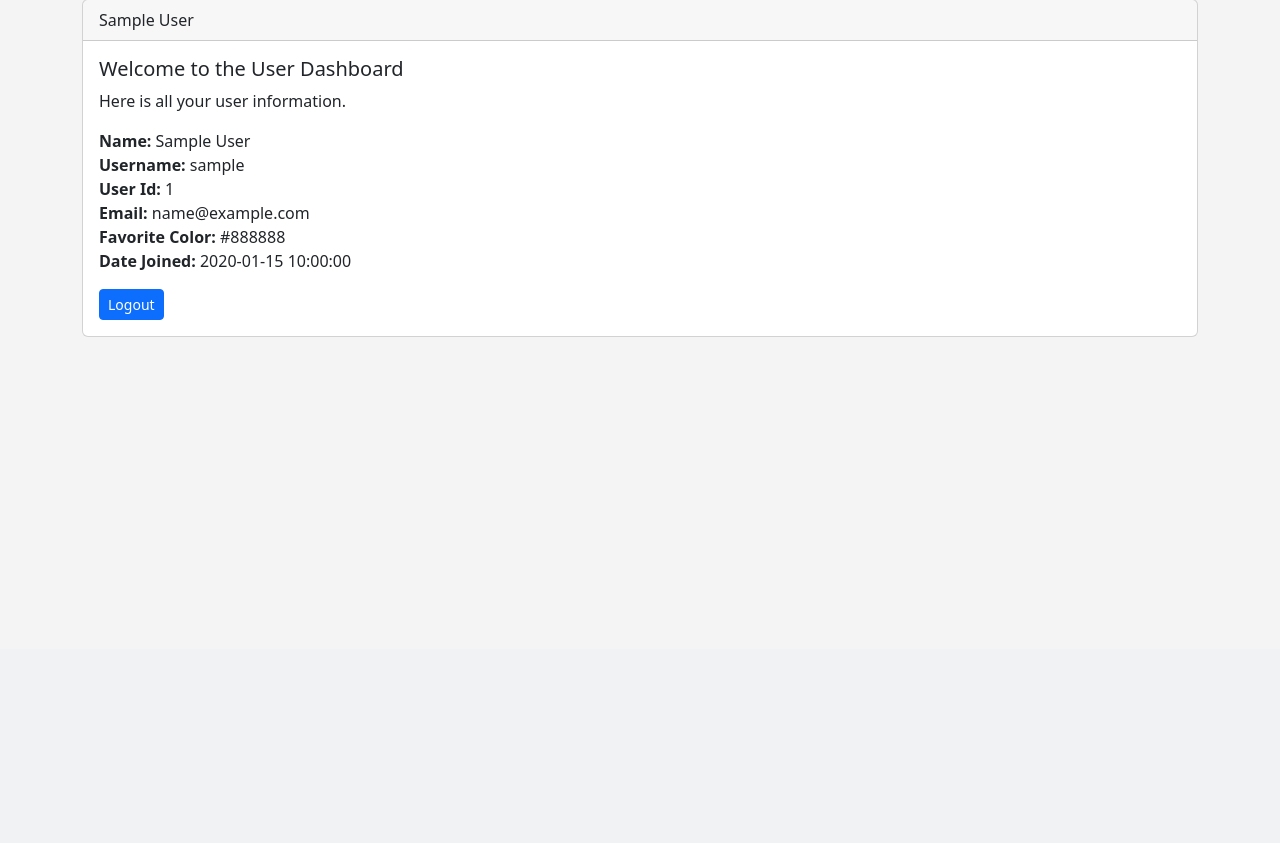
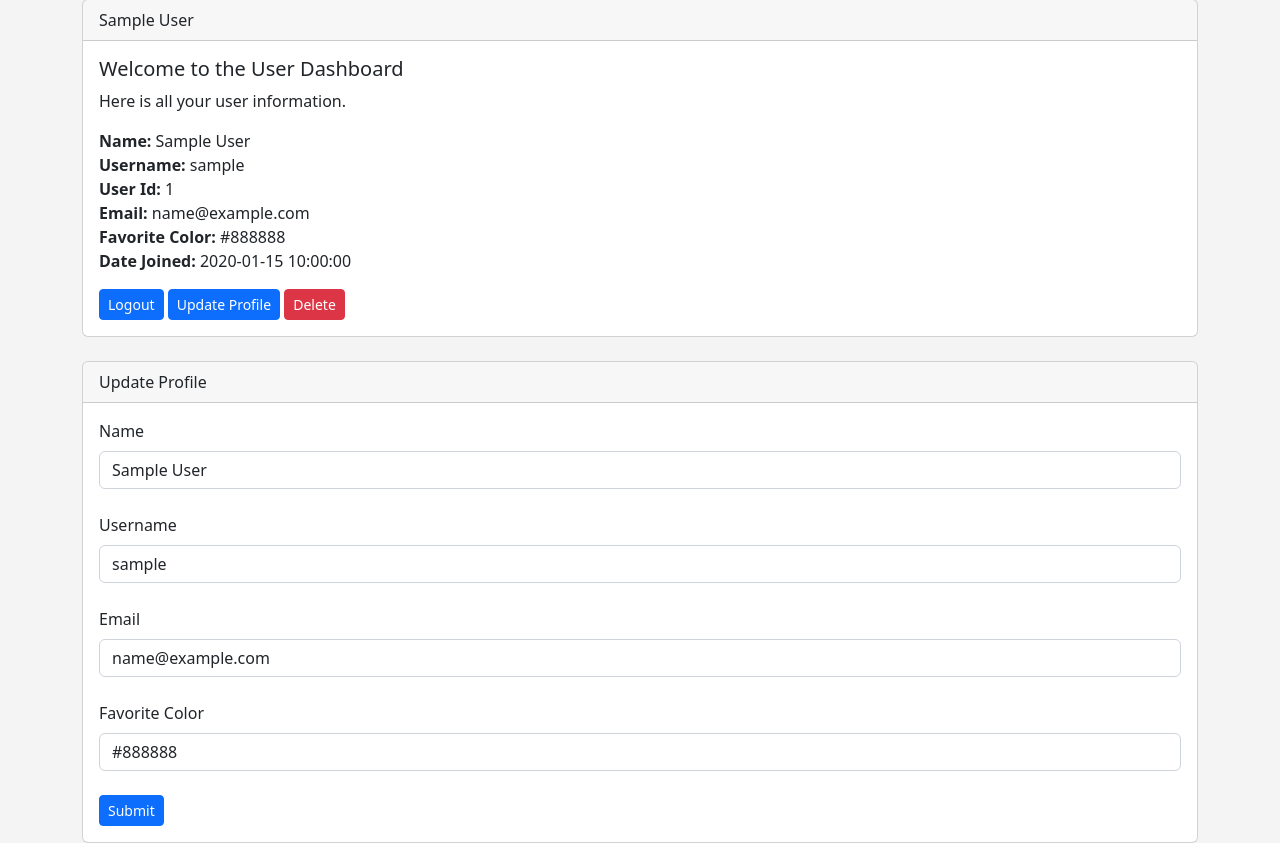
Before and after one commit to KQuiggins/flask_app, a Flask app: page /dashboard in a window 1280 px wide. Shown: the part 151-994 px from the top of the page. Before the commit the page ends 488 px from the top, so only its background shows below. Run offline with Flask 2, Linux system fonts and the light colour scheme; a user stored in the database is signed in; tables that the repository leaves empty hold one stand-in row (values such as "Sample post").

Commit message:
added update user profile form to dashboard

```diff
--- a/app.py
+++ b/app.py
@@ -154,6 +154,24 @@ def login():
 @app.route('/dashboard', methods=['GET', 'POST'])
 @login_required
 def dashboard():
+    form = UserForm()
+    id = current_user.id
+    name_to_update = User.query.get_or_404(id)
+    if request.method == 'POST':
+        name_to_update.name = request.form['name']
+        name_to_update.email = request.form['email']
+        name_to_update.favorite_color = request.form['favorite_color']
+        name_to_update.username = request.form['username']
+        try:
+            db.session.commit()
+            flash('User Updated Successfully')
+            return render_template('dashboard.html', form=form, name_to_update=name_to_update, id=id)
+        except:
+            flash('There was an issue updating the user')
+            return render_template('dashboard.html', form=form, name_to_update=name_to_update, id=id)
+    else:
+        return render_template('dashboard.html', form=form, name_to_update=name_to_update, id=id)
+
     return render_template('dashboard.html')
 
 
@@ -182,6 +200,7 @@ def posts(id):
 
 
 @app.route('/posts/edit/<int:id>', methods=['GET', 'POST'])
+@login_required
 def edit_post(id):
     post = Post.query.get_or_404(id)
     form = PostForm()
@@ -210,6 +229,7 @@ def post():
 
 
 @ app.route('/add-post', methods=['GET', 'POST'])
+@login_required
 def add_post():
     form = PostForm()
     if form.validate_on_submit():
@@ -265,13 +285,14 @@ def update_user(id):
         name_to_update.name = request.form['name']
         name_to_update.email = request.form['email']
         name_to_update.favorite_color = request.form['favorite_color']
+        name_to_update.username = request.form['username']
         try:
             db.session.commit()
             flash('User Updated Successfully')
-            return render_template('update.html', form=form, name_to_update=name_to_update)
+            return render_template('update.html', form=form, name_to_update=name_to_update, id=id)
         except:
             flash('There was an issue updating the user')
-            return render_template('update.html', form=form, name_to_update=name_to_update)
+            return render_template('update.html', form=form, name_to_update=name_to_update, id=id)
     else:
         return render_template('update.html', form=form, name_to_update=name_to_update, id=id)
 
--- a/templates/dashboard.html
+++ b/templates/dashboard.html
@@ -32,7 +32,47 @@
                 <strong>Date Joined:</strong>&nbsp;{{current_user.date_added}}<br>
               </p>
               <a href="{{url_for('logout')}}" class="btn btn-primary btn-sm">Logout</a>
+
+              <a href="{{url_for('update_user', id=current_user.id)}}" class="btn btn-primary btn-sm">Update Profile</a>
+
+              <a href="{{url_for('delete', id=current_user.id)}}" class="btn btn-danger btn-sm">Delete</a>
             </div>
+          </div>
+
+          <br>
+
+          <div class="card">
+            <div class="card-header">
+              Update Profile
+            </div>
+
+          <div class="card-body">
+            <form action="/dashboard" method='POST'>
+              {{form.hidden_tag()}}
+
+              {{form.name.label(class="form-label")}}
+
+              {{form.name(class="form-control", value=name_to_update.name)}}
+              <br>
+              {{form.username.label(class="form-label")}}
+
+              {{form.username(class="form-control", value=name_to_update.username)}}
+              <br>
+              {{form.email.label(class="form-label")}}
+
+              {{form.email(class="form-control", value=name_to_update.email)}}
+              <br>
+              {{form.favorite_color.label(class="form-label")}}
+
+              {{form.favorite_color(class="form-control", value=name_to_update.favorite_color)}}
+              <br>
+              {{form.submit(class="btn btn-primary btn-sm")}}
+
+
+
+
+          </form>
+        </div>
           </div>
 
 
--- a/templates/update.html
+++ b/templates/update.html
@@ -43,6 +43,10 @@
 
         {{form.name(class="form-control", value=name_to_update.name)}}
         <br>
+        {{form.username.label(class="form-label")}}
+
+        {{form.username(class="form-control", value=name_to_update.username)}}
+        <br>
         {{form.email.label(class="form-label")}}
 
         {{form.email(class="form-control", value=name_to_update.email)}}
```
